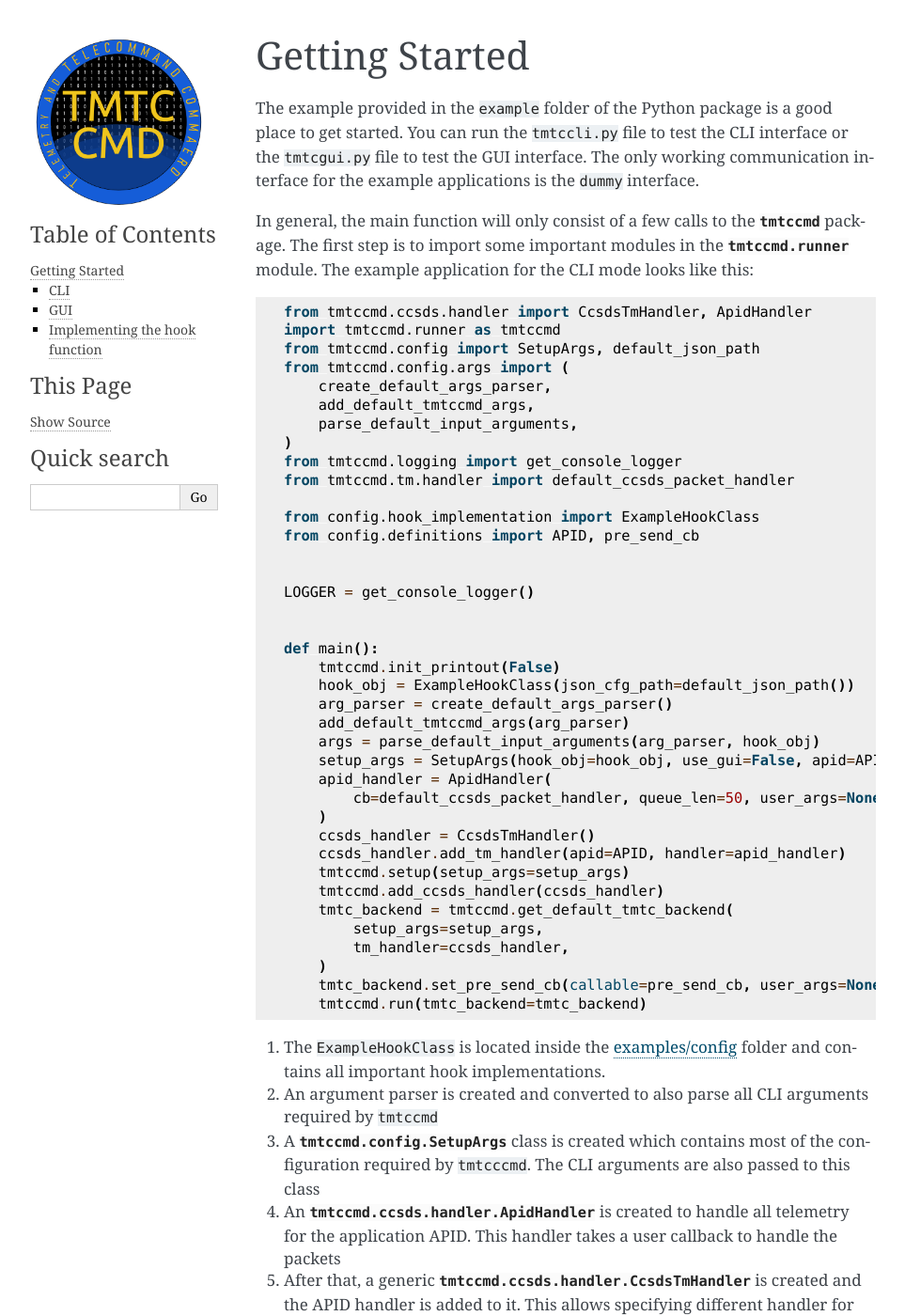
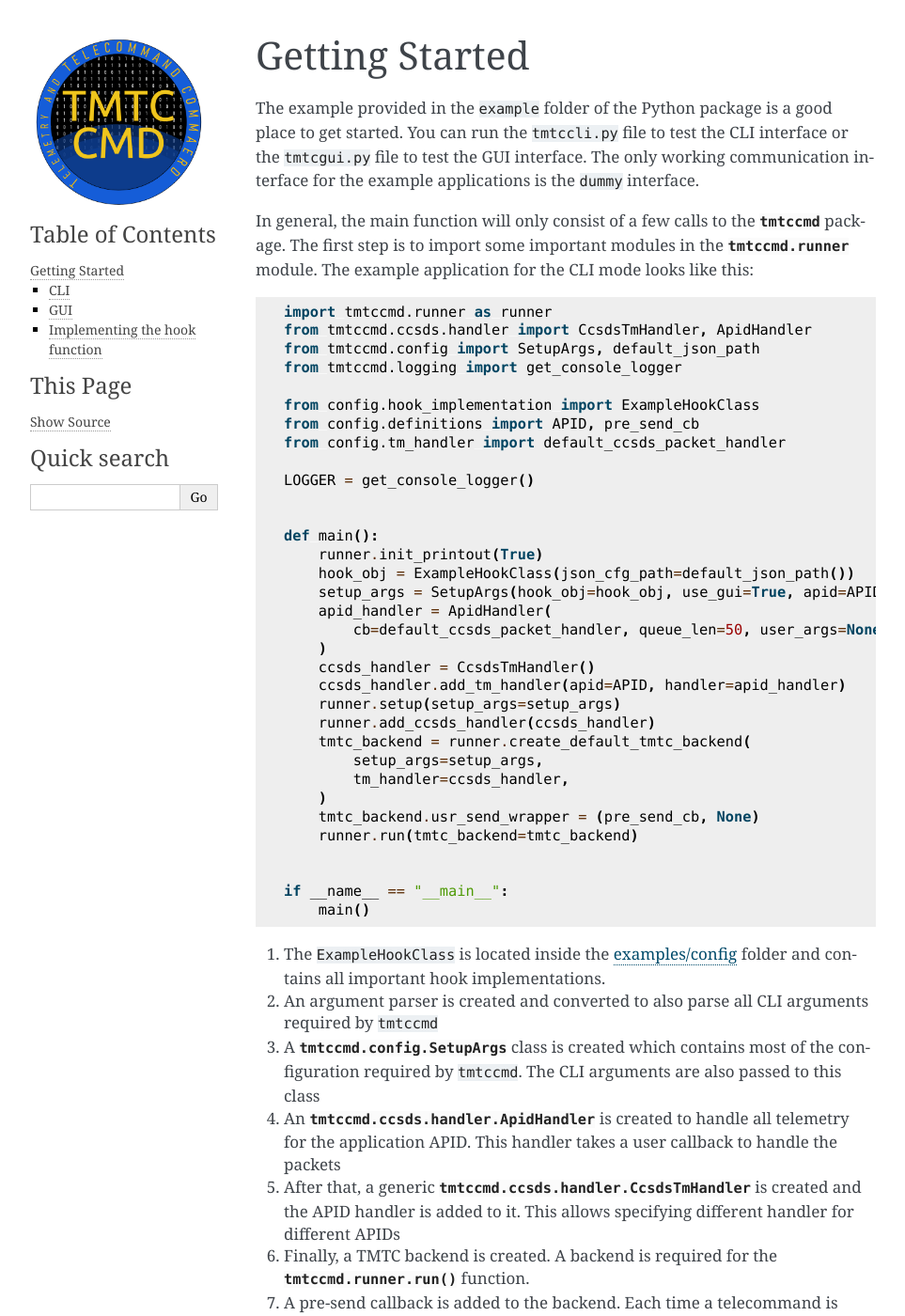
Before and after one commit to robamu-org/tmtccmd, a Sphinx documentation site: the page built from docs/gettingstarted.rst, in a window 1280 px wide and 1400 px high. Shown: the whole window at 94% size, without its empty margins (148-1111 px from the left). Built offline with Sphinx 7.4.7, drawn with Linux system fonts in a browser that asks for light colours.

Commit message:
example fix

```diff
--- a/docs/gettingstarted.rst
+++ b/docs/gettingstarted.rst
@@ -13,44 +13,40 @@ The example application for the CLI mode looks like this:
 
 ::
 
-    from tmtccmd.ccsds.handler import CcsdsTmHandler, ApidHandler
-    import tmtccmd.runner as tmtccmd
-    from tmtccmd.config import SetupArgs, default_json_path
-    from tmtccmd.config.args import (
-        create_default_args_parser,
-        add_default_tmtccmd_args,
-        parse_default_input_arguments,
-    )
-    from tmtccmd.logging import get_console_logger
-    from tmtccmd.tm.handler import default_ccsds_packet_handler
+   import tmtccmd.runner as runner
+   from tmtccmd.ccsds.handler import CcsdsTmHandler, ApidHandler
+   from tmtccmd.config import SetupArgs, default_json_path
+   from tmtccmd.logging import get_console_logger
 
-    from config.hook_implementation import ExampleHookClass
-    from config.definitions import APID, pre_send_cb
+   from config.hook_implementation import ExampleHookClass
+   from config.definitions import APID, pre_send_cb
+   from config.tm_handler import default_ccsds_packet_handler
+
+   LOGGER = get_console_logger()
 
 
-    LOGGER = get_console_logger()
+   def main():
+       runner.init_printout(True)
+       hook_obj = ExampleHookClass(json_cfg_path=default_json_path())
+       setup_args = SetupArgs(hook_obj=hook_obj, use_gui=True, apid=APID, cli_args=None)
+       apid_handler = ApidHandler(
+           cb=default_ccsds_packet_handler, queue_len=50, user_args=None
+       )
+       ccsds_handler = CcsdsTmHandler()
+       ccsds_handler.add_tm_handler(apid=APID, handler=apid_handler)
+       runner.setup(setup_args=setup_args)
+       runner.add_ccsds_handler(ccsds_handler)
+       tmtc_backend = runner.create_default_tmtc_backend(
+           setup_args=setup_args,
+           tm_handler=ccsds_handler,
+       )
+       tmtc_backend.usr_send_wrapper = (pre_send_cb, None)
+       runner.run(tmtc_backend=tmtc_backend)
 
 
-    def main():
-        tmtccmd.init_printout(False)
-        hook_obj = ExampleHookClass(json_cfg_path=default_json_path())
-        arg_parser = create_default_args_parser()
-        add_default_tmtccmd_args(arg_parser)
-        args = parse_default_input_arguments(arg_parser, hook_obj)
-        setup_args = SetupArgs(hook_obj=hook_obj, use_gui=False, apid=APID, cli_args=args)
-        apid_handler = ApidHandler(
-            cb=default_ccsds_packet_handler, queue_len=50, user_args=None
-        )
-        ccsds_handler = CcsdsTmHandler()
-        ccsds_handler.add_tm_handler(apid=APID, handler=apid_handler)
-        tmtccmd.setup(setup_args=setup_args)
-        tmtccmd.add_ccsds_handler(ccsds_handler)
-        tmtc_backend = tmtccmd.get_default_tmtc_backend(
-            setup_args=setup_args,
-            tm_handler=ccsds_handler,
-        )
-        tmtc_backend.set_pre_send_cb(callable=pre_send_cb, user_args=None)
-        tmtccmd.run(tmtc_backend=tmtc_backend)
+   if __name__ == "__main__":
+       main()
+
 
 1. The ``ExampleHookClass`` is located inside the
    `examples/config <https://github.com/robamu-org/tmtccmd/blob/main/examples/config/hook_implementation.py>`_ folder and contains all
@@ -58,7 +54,7 @@ The example application for the CLI mode looks like this:
 #. An argument parser is created and converted to also parse all CLI arguments required
    by ``tmtccmd``
 #. A :py:class:`tmtccmd.config.SetupArgs` class is created which contains most of the
-   configuration required by ``tmtcccmd``. The CLI arguments are also passed to this
+   configuration required by ``tmtccmd``. The CLI arguments are also passed to this
    class
 #. An :py:class:`tmtccmd.ccsds.handler.ApidHandler` is created to handle all telemetry
    for the application APID. This handler takes a user callback to handle the packets
@@ -72,7 +68,7 @@ The example application for the CLI mode looks like this:
 
 Most of the TMTC commander configuration is done through the hook object instance and the setup
 object. More information about its implementation will be provided in the :ref:`hook-func-label`
-chapter
+chapter.
 
 CLI
 ===
```
Also changed, not shown: CHANGELOG.md (+6 -0 lines), 1 other file.
